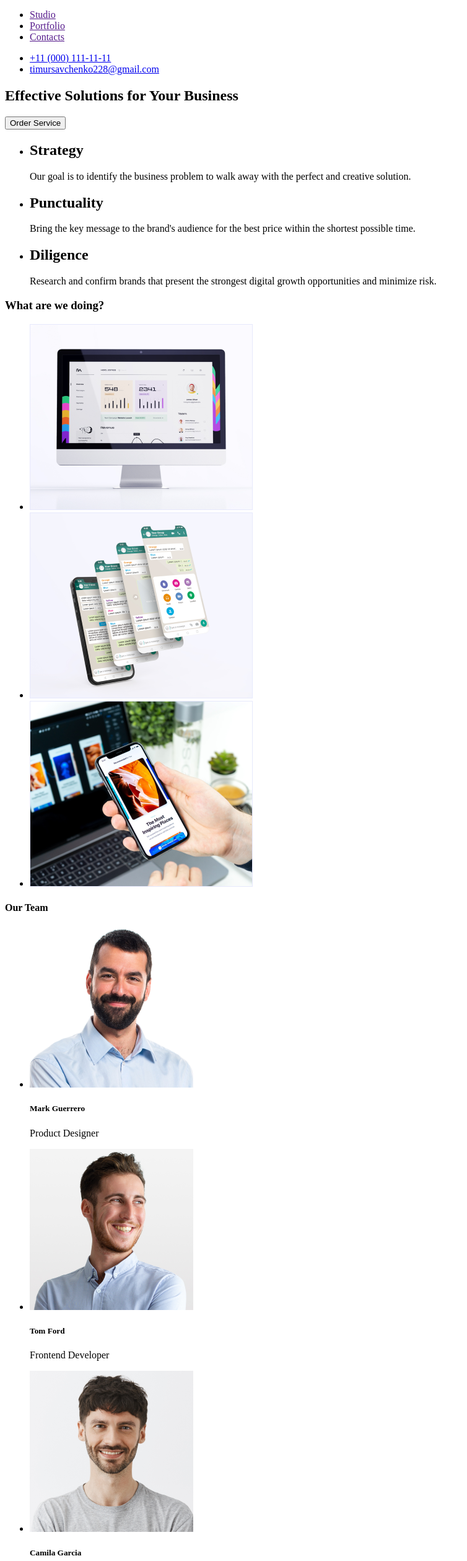
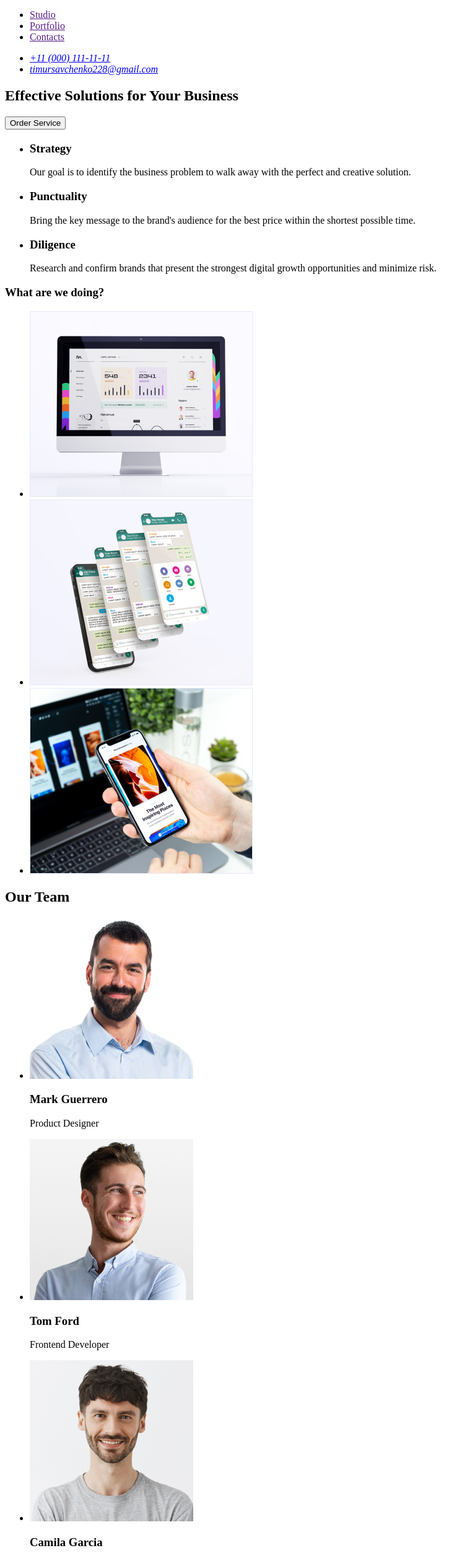
Before and after one commit to dkfksq/homework1, a plain HTML site: page index.html in a window 1280 px wide. Shown: the part 27-2546 px from the top of the page at 62% size, without its empty margins (0-754 px from the left). Drawn offline with Linux system fonts and the light colour scheme.

Commit message:
Update index.html

```diff
--- a/index.html
+++ b/index.html
@@ -1,88 +1,118 @@
 <!DOCTYPE html>
 <html lang="en">
   <head>
-    <meta charset="UTF-8">
-    <meta name="viewport" content="width=device-width, initial-scale=1.0">
+    <meta charset="UTF-8" />
+    <meta name="viewport" content="width=device-width, initial-scale=1.0" />
     <title>Homework-1</title>
-
   </head>
   <body>
-    <section class="header">
+    <header>
+      <nav>
         <a href="">Web<span class="header-logo-blue">Studio</span></a>
         <ul>
-            <div>
           <li><a href="">Studio</a></li>
 
           <li><a href="">Portfolio</a></li>
           <li><a href="">Contacts</a></li>
         </ul>
+      </nav>
+      <address>
         <ul>
           <li><a href="tel:">+11 (000) 111-11-11</a></li>
           <li><a href="mailto:">timursavchenko228@gmail.com</a></li>
         </ul>
-    </div>
-    </section>
+      </address>
+    </header>
+    <main>
       <section class="main">
         <div>
-        <h1>Effective Solutions
-            for Your Business</h1>
+          <h1>Effective Solutions for Your Business</h1>
           <button type="submit">Order Service</button>
         </div>
       </section>
       <section class="maine1">
-        <div></div>
+        <h2 class="hidden"></h2>
         <ul>
-            <li><h2>Strategy</h2>
-        <p>Our goal is to identify the business
-problem to walk away with the perfect and creative solution. </p>
+          <li>
+            <h3>Strategy</h3>
+            <p>
+              Our goal is to identify the business problem to walk away with the
+              perfect and creative solution.
+            </p>
           </li>
           <li>
-            <h2>Punctuality</h2>
-            <p>Bring the key message to the brand's audience for the best price within the shortest possible time.</p>
+            <h3>Punctuality</h3>
+            <p>
+              Bring the key message to the brand's audience for the best price
+              within the shortest possible time.
+            </p>
           </li>
-            <li><h2>Diligence</h2>
-                <p>Research and confirm brands that present the strongest digital growth opportunities and minimize risk.</p></li>
+          <li>
+            <h3>Diligence</h3>
+            <p>
+              Research and confirm brands that present the strongest digital
+              growth opportunities and minimize risk.
+            </p>
+          </li>
         </ul>
       </section>
       <section class="what-are-we-doing">
         <h3>What are we doing?</h3>
-                <ul><li><img src="img/img 1.png" alt="img1"></li>
-                <li><img src="img/img 2.png" alt="img2"></li>
-                <li><img src="img/img 3.png" alt="img3"></li>
+        <ul>
+          <li><img src="img/img 1.png" alt="img1" /></li>
+          <li><img src="img/img 2.png" alt="img2" /></li>
+          <li><img src="img/img 3.png" alt="img3" /></li>
         </ul>
-
-
       </section>
       <section class="our-team">
-        <h4>Our Team</h4>
+        <h2>Our Team</h2>
         <ul>
           <li>
-        <div><img src="img/img.png" alt=""><div>
-            <h5>Mark Guerrero</h5>
+            <div>
+              <img src="img/img.png" alt="" />
+              <div>
+                <h3>Mark Guerrero</h3>
                 <p>Product Designer</p>
-        </div></div></li>
+              </div>
+            </div>
+          </li>
           <li>
-            <div><img src="img/img (1).png" alt=""><div>
-                <h5>Tom Ford</h5>
+            <div>
+              <img src="img/img (1).png" alt="" />
+              <div>
+                <h3>Tom Ford</h3>
                 <p>Frontend Developer</p>
-            </div></div></li>
+              </div>
+            </div>
+          </li>
           <li>
-                <div><img src="img/img (2).png" alt=""><div>
-                    <h5>Camila Garcia</h5>
+            <div>
+              <img src="img/img (2).png" alt="" />
+              <div>
+                <h3>Camila Garcia</h3>
                 <p>Marketing</p>
-                </div></div></li>
+              </div>
+            </div>
+          </li>
           <li>
-                    <div><img src="img/img (3).png" alt=""><div>
-                        <h5>Daniel Wilson</h5>
+            <div>
+              <img src="img/img (3).png" alt="" />
+              <div>
+                <h3>Daniel Wilson</h3>
                 <p></p>
-                    </div>UI Designer</div></li>
-
+              </div>
+              UI Designer
+            </div>
+          </li>
         </ul>
       </section>
-    <section class="footer">
+    </main>
+    <footer>
       <a href="">Web<span class="header-logo-blue">Studio</span></a>
-        <p>Increase the flow of customers and sales for your business with digital marketing & growth solutions.</p>
-
-    </section>
+      <p>
+        Increase the flow of customers and sales for your business with digital
+        marketing & growth solutions.
+      </p>
+    </footer>
   </body>
 </html>
```
Lines whose indentation alone changed are shown as unchanged.
